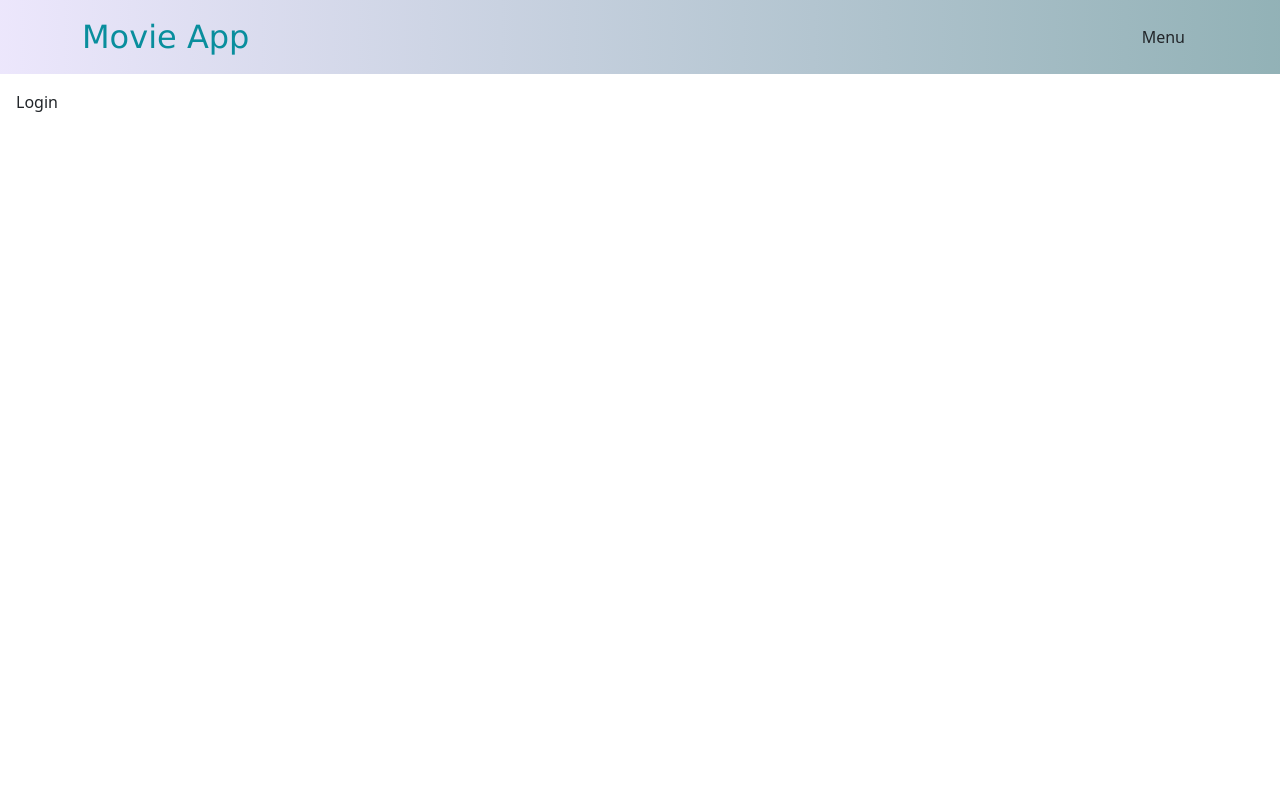
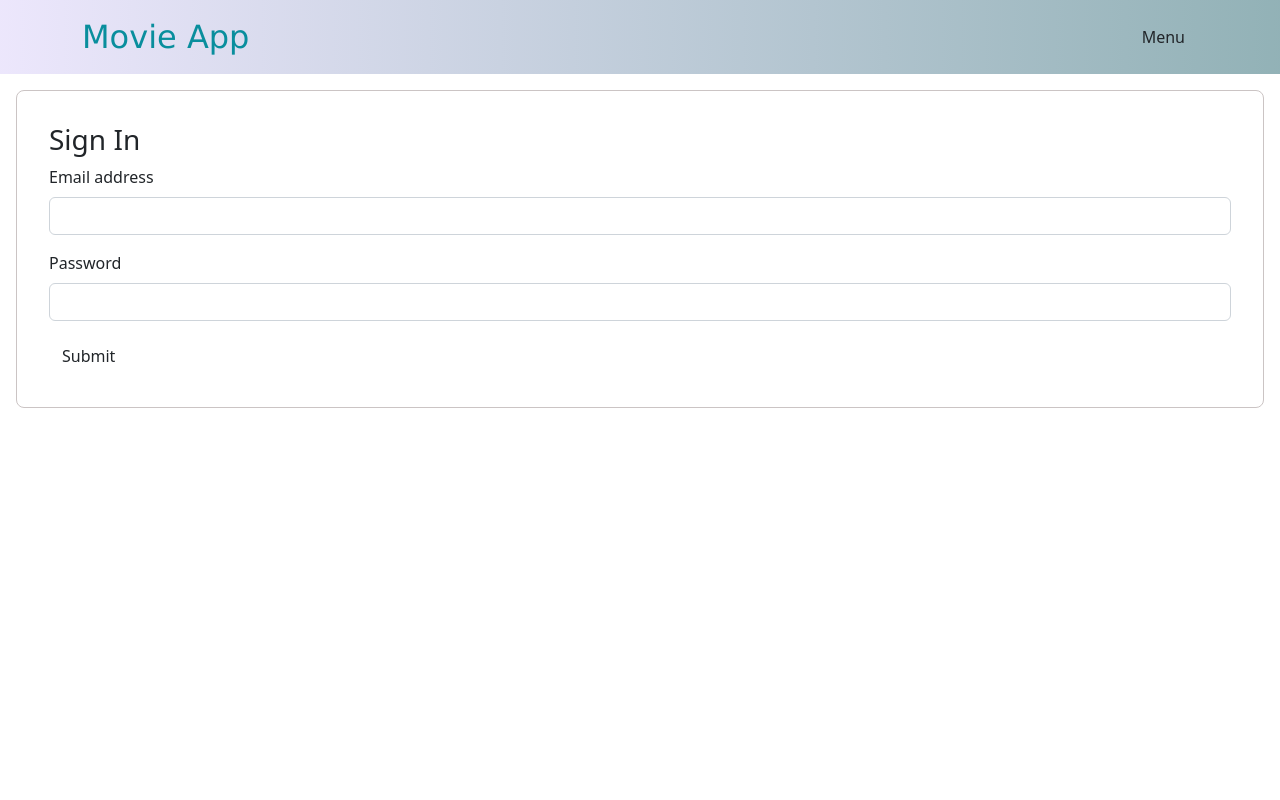
Before and after one commit to Belu-Sanchez/movie-app, a React (Create React App) app: page /login in a window 1280 px wide. Shown: the top 800 px of the page. Built offline with nearby package versions, Linux system fonts and the light colour scheme.

Commit message:
update/ formulario sign in

```diff
--- /dev/null
+++ b/src/components/forms/SignIn/index.tsx
@@ -0,0 +1,31 @@
+import Form from 'react-bootstrap/Form';
+import { Button } from '../index';
+import './styles.scss';
+
+const SignIn = () => {
+  return (
+    <>
+      <div className="container-sign-up">
+        <h3>Sign In</h3>
+        <Form>
+
+          <Form.Group className="mb-3" controlId="formBasicEmail">
+            <Form.Label>Email address</Form.Label>
+            <Form.Control type="email"  />
+          </Form.Group>
+
+          <Form.Group className="mb-3" controlId="formBasicPassword">
+            <Form.Label>Password</Form.Label>
+            <Form.Control type="password" />
+          </Form.Group>
+
+
+          <Button variant='' type='submit' >Submit</Button>
+        </Form>
+        </div>
+
+    </>
+  )
+}
+
+export { SignIn };
--- a/src/components/forms/index.ts
+++ b/src/components/forms/index.ts
@@ -1,2 +1,3 @@
-export { SignUp as SignUpForm } from './Sign-up';
+export { SignUp as SignUpForm } from './SignUp';
 export { Button } from './Button';
+export { SignIn } from './SignIn'
--- a/src/index.tsx
+++ b/src/index.tsx
@@ -15,7 +15,7 @@ root.render(
       <Route index element={<Dashboard />} />
       <Route path="login" element={<Login />} />
       <Route path="forgot" element={<Forgot />} />
-      <Route path="singup" element={<SignUp />} />
+      <Route path="signup" element={<SignUp />} />
       <Route path="lastreleases" element={<LastReleases />} />
       <Route path="popularmovies" element={<PopularMovies />} />
       <Route path="search" element={<Search />} />
--- a/src/pages/Login/index.tsx
+++ b/src/pages/Login/index.tsx
@@ -1,7 +1,9 @@
+import { SignIn } from "../../components/forms";
+
 const Login = () => {
     return (
         <>
-        <div>Login</div>
+        <SignIn />
         </>
     );
 }
```
Also changed, not shown: src/components/forms/SignIn/styles.scss (added), src/components/forms/SignUp/index.tsx (renamed from src/components/forms/Sign-up/index.tsx), src/components/forms/SignUp/styles.scss (renamed from src/components/forms/Sign-up/styles.scss).
